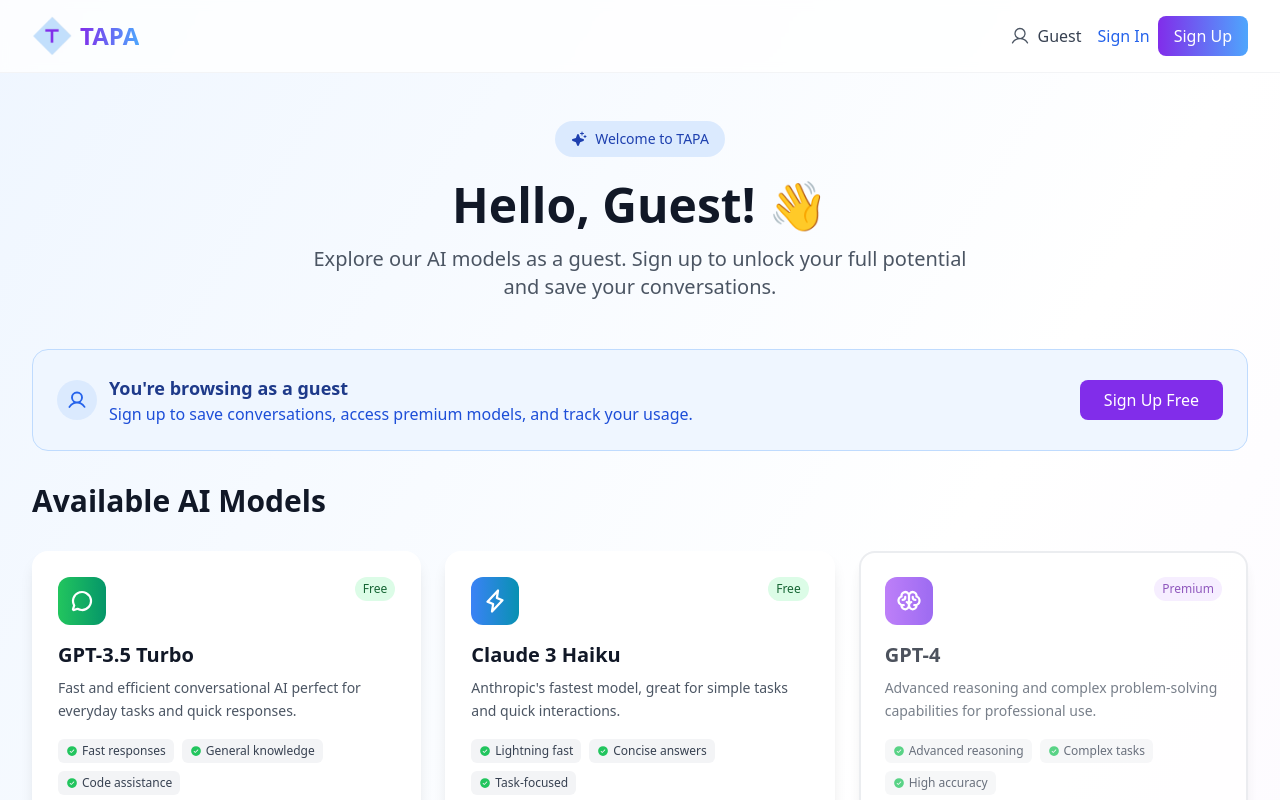
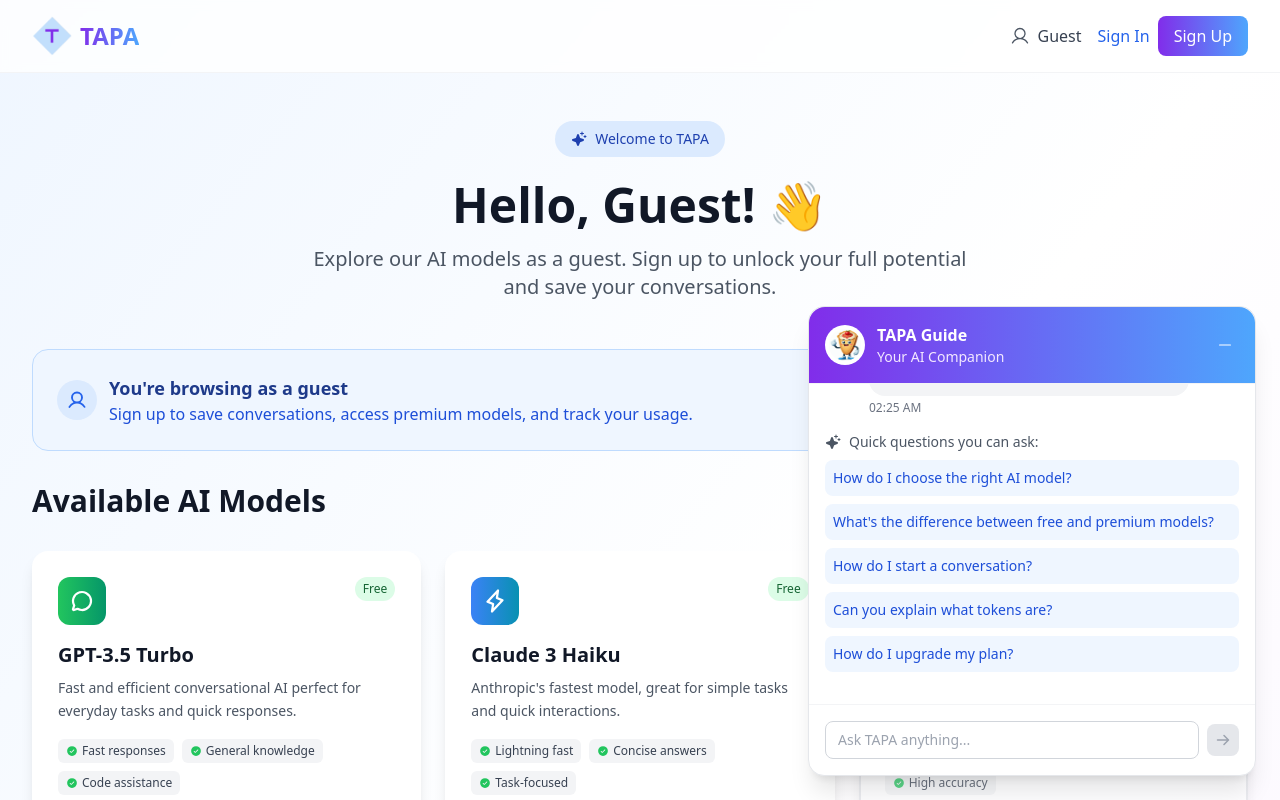
Before and after one commit to juanfrank77/bolt-tapa, a React (Vite) app: page /dashboard in a window 1280 px wide. Shown: the top 800 px of the page. Built offline with nearby package versions, Linux system fonts and the light colour scheme; no server answers.

Commit message:
Fix dashboard auto-scrolling issue

```diff
--- a/src/components/MascotGuide.tsx
+++ b/src/components/MascotGuide.tsx
@@ -167,7 +167,7 @@ export const MascotGuide: React.FC<MascotGuideProps> = ({
   }
 
   return (
-    <div className={`bg-white rounded-2xl shadow-xl border border-gray-200 ${className}`}>
+    <div className={`fixed bottom-6 right-6 z-50 bg-white rounded-2xl shadow-xl border border-gray-200 max-w-md w-full max-h-[600px] ${className}`}>
       {/* Header */}
       <div className="flex items-center justify-between p-4 border-b border-gray-100 bg-gradient-to-r from-[#812dea] to-[#4ea6fd] rounded-t-2xl">
         <div className="flex items-center space-x-3">
@@ -194,7 +194,7 @@ export const MascotGuide: React.FC<MascotGuideProps> = ({
       </div>
 
       {/* Messages */}
-      <div className="h-80 overflow-y-auto p-4 space-y-4">
+      <div className="flex-1 overflow-y-auto p-4 space-y-4" style={{ height: '320px' }}>
         {messages.map((message) => (
           <div key={message.id} className={`flex gap-3 ${message.isUser ? 'flex-row-reverse' : ''}`}>
             {!message.isUser && (
--- a/src/pages/DashboardPage.tsx
+++ b/src/pages/DashboardPage.tsx
@@ -351,7 +351,6 @@ const DashboardPage: React.FC = () => {
         {/* Mascot Guide Section */}
         <div className="mb-8">
           <MascotGuide
-            className={isMascotMinimized ? '' : 'max-w-md'}
             isMinimized={isMascotMinimized}
             onToggleMinimize={() => setIsMascotMinimized(!isMascotMinimized)}
           />
```
